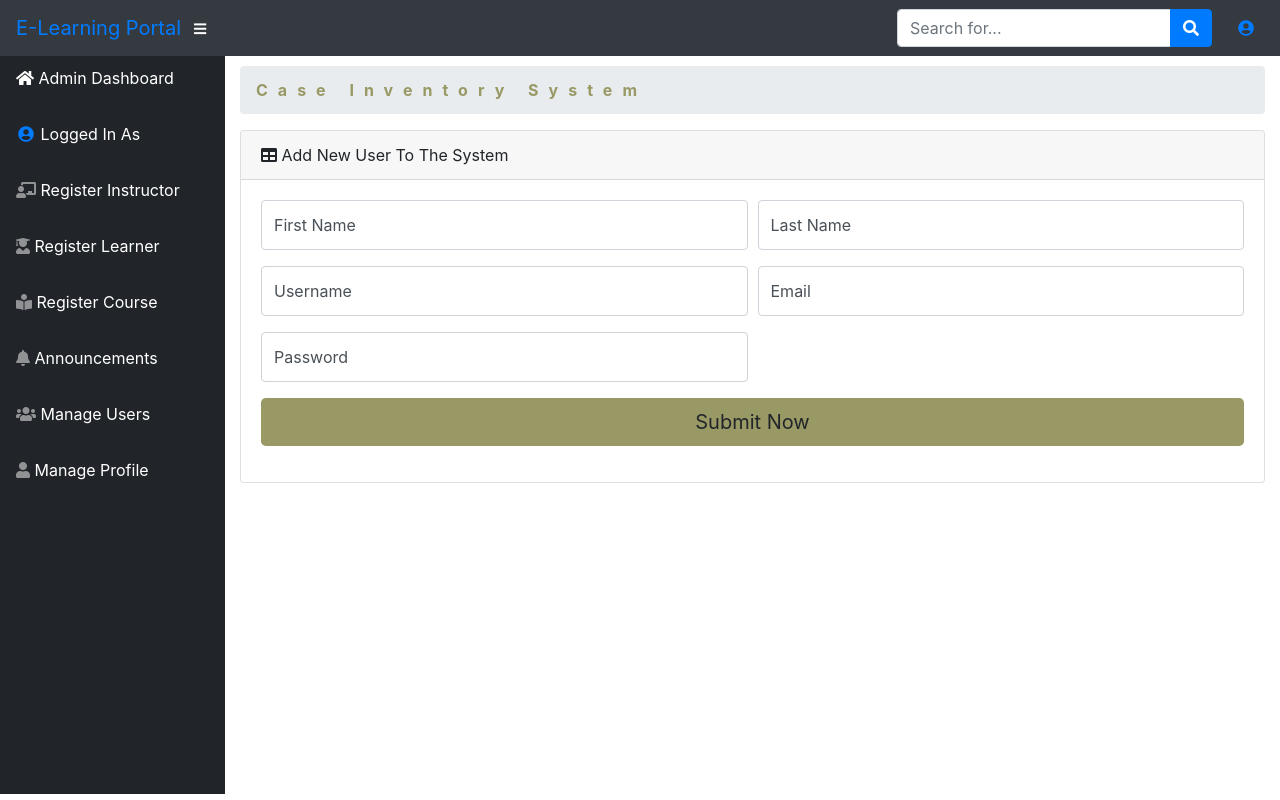
After one commit to szhou12/elearning, a Django app: page /create_user_form/ in a window 1280 px wide. The commit adds this page. Run offline with Django 4.2, Linux system fonts and the light colour scheme; some libraries are stand-ins or nearby versions.

Commit message:
register admin by admin done

```diff
--- /dev/null
+++ b/immersioned/templates/dashboard/admin/add_user.html
@@ -0,0 +1,80 @@
+{% extends 'dashboard/admin/base.html' %}
+
+
+{% load static %}
+
+{% block body %}
+    <div id="content-wrapper">
+
+        <div class="container-fluid">
+            <!-- Breadcrumbs-->
+            <ol class="breadcrumb">
+                <li class="breadcrumb-item">
+                    <a href="#" style="color: #999965; font-weight: bold; letter-spacing: 10px">Case Inventory System</a>
+                </li>
+            </ol>
+            <div class="card mb-3">
+                <div class="card-header">
+                    <i class="fas fa-table"></i>
+                    Add New User To The System
+                </div>
+                <div class="card-body">
+                  <form class="form-horizontal" action="{% url 'create_user' %}" method="POST">
+                    {% csrf_token %}
+                    <div class="form-group">
+                        <div class="form-row">
+                            <div class="col-md-6">
+                                <div class="form-label-group">
+                                    <input type="text" class="form-control" name="first_name" placeholder="First Name" id="inputFirst" required="">
+                                    <label for="inputFirst">First Name</label>
+                                </div>
+                            </div>
+                            <div class="col-md-6">
+                                <div class="form-label-group">
+                                    <input type="text" class="form-control" name="last_name" placeholder="Last Name" id="inputLast" required="">
+                                    <label for="inputLast">Last Name</label>
+                                </div>
+                            </div>
+                        </div>
+                    </div>
+                    <div class="form-group">
+                        <div class="form-row">
+                            <div class="col-md-6">
+                                <div class="form-label-group">
+                                    <input type="text" class="form-control" name="username" placeholder="Username" id="inputUser" required="">
+                                    <label for="inputUser">Username</label>
+                                </div>
+                            </div>
+                            <div class="col-md-6">
+                                <div class="form-label-group">
+                                    <input class="form-control" type="email" name="email" placeholder="Email" id="inputMobile" required="">
+                                    <label for="inputMobile">Email</label>
+                                </div>
+                            </div>
+                        </div>
+                    </div>
+                    <div class="form-group">
+                        <div class="form-row">
+                            <div class="col-md-6">
+                               <div class="form-label-group">
+                                    <input type="text" class="form-control" name="password" placeholder="Password" id="inputPass" required="">
+                                    <label for="inputPass">Password</label>
+                                </div>
+                            </div>
+                        </div>
+                    </div>
+                    <div class="form-group">
+            <button type="submit" style="background-color: #999965" class="btn btn btn-lg btn-block" href="">Submit Now</button>
+        </div>
+                </form>
+                </div>
+            </div>
+        </div>
+    </div>
+{% endblock %}
+{% block javascript %}
+    <script type="text/javascript">
+        $("#id_username").attr("placeholder", "Enter Username");
+        $("#id_password").attr("placeholder", "Enter Password");
+    </script>
+{% endblock %}
--- a/immersioned/templates/dashboard/admin/base.html
+++ b/immersioned/templates/dashboard/admin/base.html
@@ -115,7 +115,7 @@
     <li class="nav-item">
         <a class="nav-link" href="{% url 'aluser' %}">
             <i class="fas fa-users"></i>
-            <span style="color: white">Manager Users</span>
+            <span style="color: white">Manage Users</span>
         </a>
     </li>
 
--- a/immersioned/templates/dashboard/admin/list_users.html
+++ b/immersioned/templates/dashboard/admin/list_users.html
@@ -18,7 +18,7 @@
                 <div class="card-header">
                     <i class="fas fa-table"></i>
                     List Of Users
-                    <a  class="btn btn-sm btn-success" href="" style="padding: 8px; float: right; background-color: #999965; color: white;">Register Admin</a>
+                    <a  class="btn btn-sm btn-success" href="{% url 'create_user_form' %}" style="padding: 8px; float: right; background-color: #999965; color: white;">Register Admin</a>
                 </div>
                 <div class="card-body">
                     {% for message in messages %}
--- a/immersioned/urls.py
+++ b/immersioned/urls.py
@@ -22,6 +22,8 @@ urlpatterns = [
     path('aduser/<int:pk>', views.ADeleteuser.as_view(), name='aduser'),
     path('icourse/', views.icourse, name='icourse'),
     path('icourse2/', views.icourse, name='icourse2'),
+    path('create_user_form/', views.create_user_form, name='create_user_form'),
+    path('create_user/', views.create_user, name='create_user'),
     # Instructor URLs
     path('instructor/', views.home_instructor, name='instructor'),
     path('quiz_add/', views.QuizCreateView.as_view(), name='quiz_add'),
--- a/immersioned/views.py
+++ b/immersioned/views.py
@@ -197,6 +197,27 @@ class ADeleteuser(SuccessMessageMixin, DeleteView):
     success_message = "User Deleted Successfully"
 
 
+def create_user_form(request):
+    return render(request, 'dashboard/admin/add_user.html')
+
+
+## Register new admin
+def create_user(request):
+    if request.method == 'POST':
+        first_name = request.POST['first_name']
+        last_name = request.POST['last_name']
+        username = request.POST['username']
+        email = request.POST['email']
+        password = request.POST['password']
+        password = make_password(password)
+
+        a = User(first_name=first_name, last_name=last_name, username=username, password=password, email=email, is_admin=True)
+        a.save()
+        messages.success(request, 'Admin Added Successfully')
+        return redirect('aluser')
+    else:
+        messages.error(request, 'Failed to Add a New Admin')
+        return redirect('create_user_form')
 
 
 #################### Instructor Views ####################
@@ -240,10 +261,10 @@ def add_tutorial(request):
         # print(course_id)
         new_tutorial = Tutorial(title=title, content=content, thumb=thumb, user_id=author_id, course_id=course_id)
         new_tutorial.save()
-        messages.success(request, 'New Tutorial Added Successfully!')
+        messages.success(request, 'New Game Module Added Successfully!')
         return redirect('tutorial')
     else:
-        messages.error(request, "Failed to Add a New Tutorial")
+        messages.error(request, "Failed to Add a New Game Module")
         return redirect('tutorial')
 
 
@@ -398,7 +419,7 @@ def student_update_file(request, pk):
         # print(file)
 
         Notes.objects.filter(id = pk).update(file = file)
-        messages.success = (request, 'Notes was updated successfully!')
+        messages.success = (request, 'File Updated Successfully!')
         return redirect('llnotes')
     else:
         return render(request, 'dashboard/learner/update.html')
```
